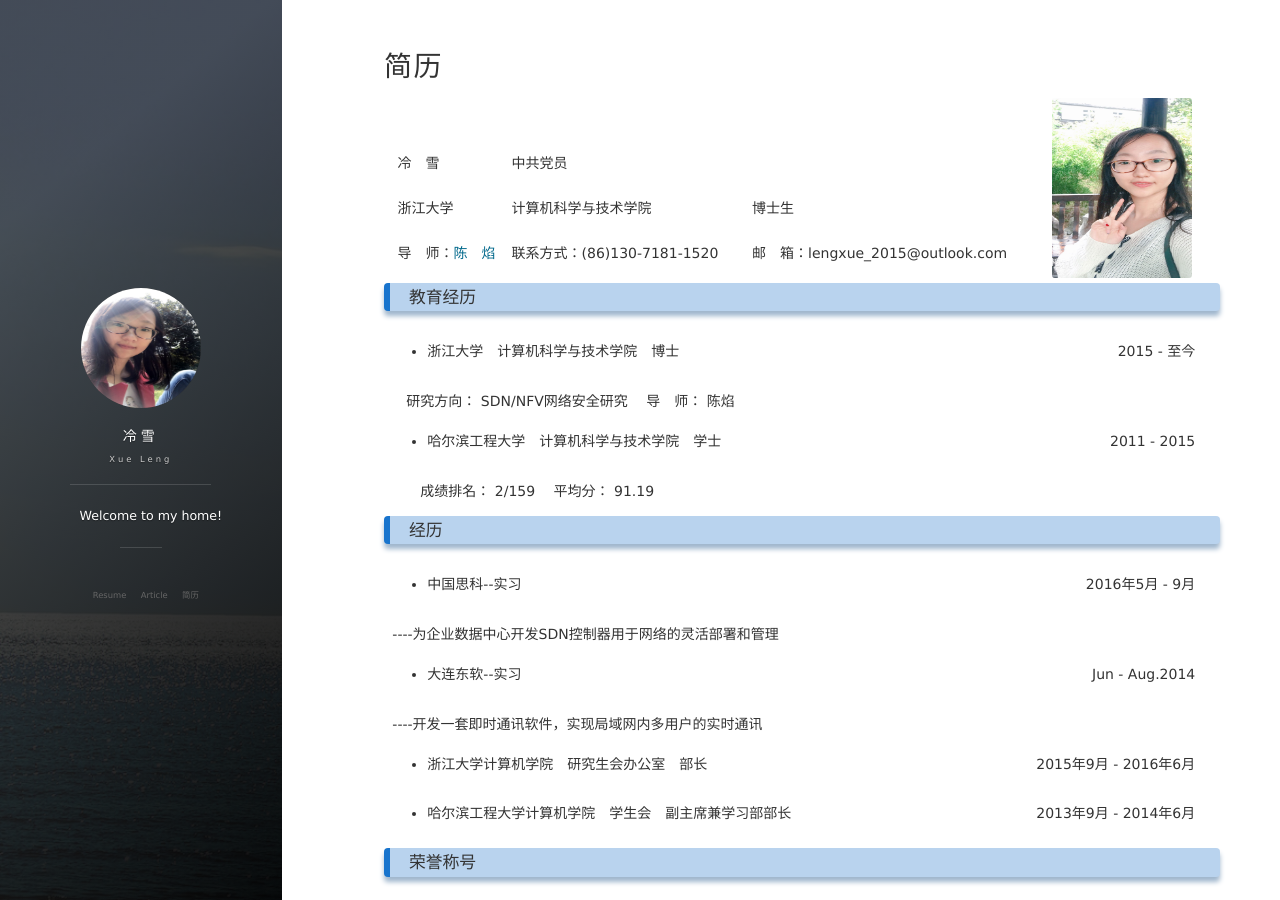
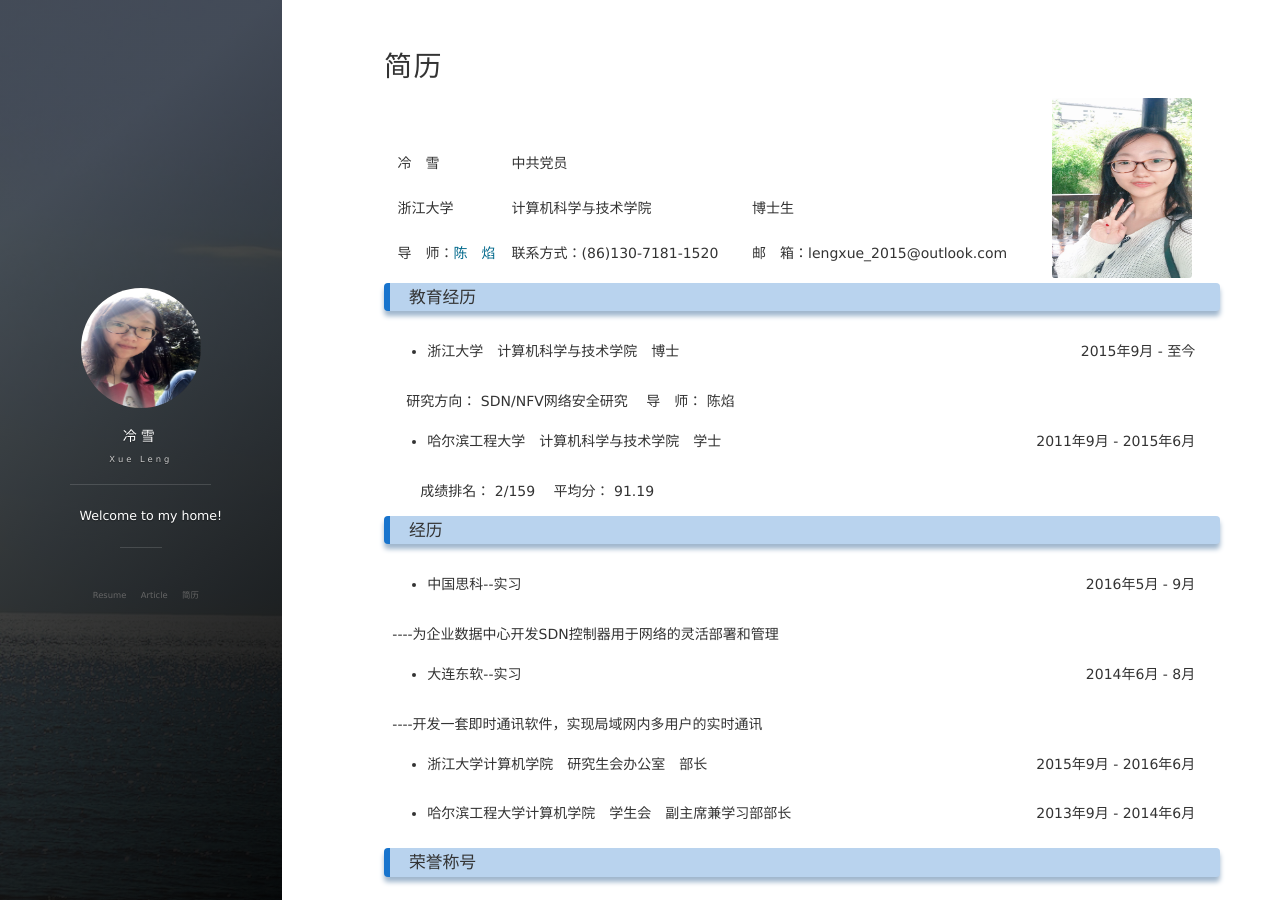
Before and after one commit to lxv458/OldWeb, a Jekyll site: the page built from about.md, in a window 1280 px wide and 900 px high. Built offline with Jekyll 4.4.1, drawn with Linux system fonts in a browser that asks for light colours; nearby versions of some CDN libraries; comment, search, counter and statistics services are not loaded.

Commit message:
basic information

```diff
--- a/about.md
+++ b/about.md
@@ -29,7 +29,7 @@ title: 简历
 <table>
 	<tr>
 		<td align="left"><ul><li>浙江大学&emsp;计算机科学与技术学院&emsp;博士</li></ul></td>
-		<td align="right">2015&nbsp;-&nbsp;至今</td>
+		<td align="right">2015年9月&nbsp;-&nbsp;至今</td>
 	</tr>
 	<tr>
 		<td align="left">&emsp;<b>研究方向：</b>&nbsp;SDN/NFV网络安全研究 &emsp;<b>导&emsp;师：</b>&nbsp;陈焰</td>
@@ -37,7 +37,7 @@ title: 简历
 	</tr>
 	<tr>
 		<td align="left"><ul><li>哈尔滨工程大学&emsp;计算机科学与技术学院&emsp;学士</li></ul></td>
-		<td align="right">2011&nbsp;-&nbsp;2015</td>
+		<td align="right">2011年9月&nbsp;-&nbsp;2015年6月</td>
 	</tr>
 	<tr>
 		<td align="left">&emsp;&emsp;<b>成绩排名：</b>&nbsp;2/159 &emsp;<b>平均分：</b>&nbsp;91.19</td>
@@ -57,7 +57,7 @@ title: 简历
 	</tr>
 	<tr>
 		<td align="left"><ul><li>大连东软--实习</li></ul></td>
-		<td align="right">Jun&nbsp;-&nbsp;Aug.2014</td>
+		<td align="right">2014年6月&nbsp;-&nbsp;8月</td>
 	</tr>
 	<tr>
 		<td align="left">&#9;----开发一套即时通讯软件，实现局域网内多用户的实时通讯</td>
```
